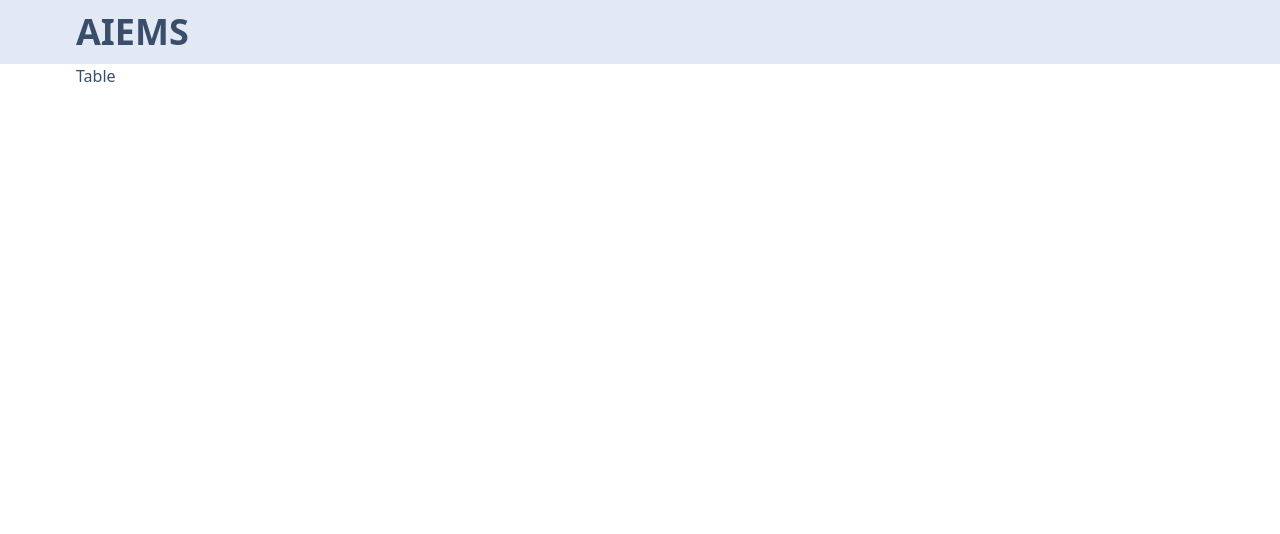
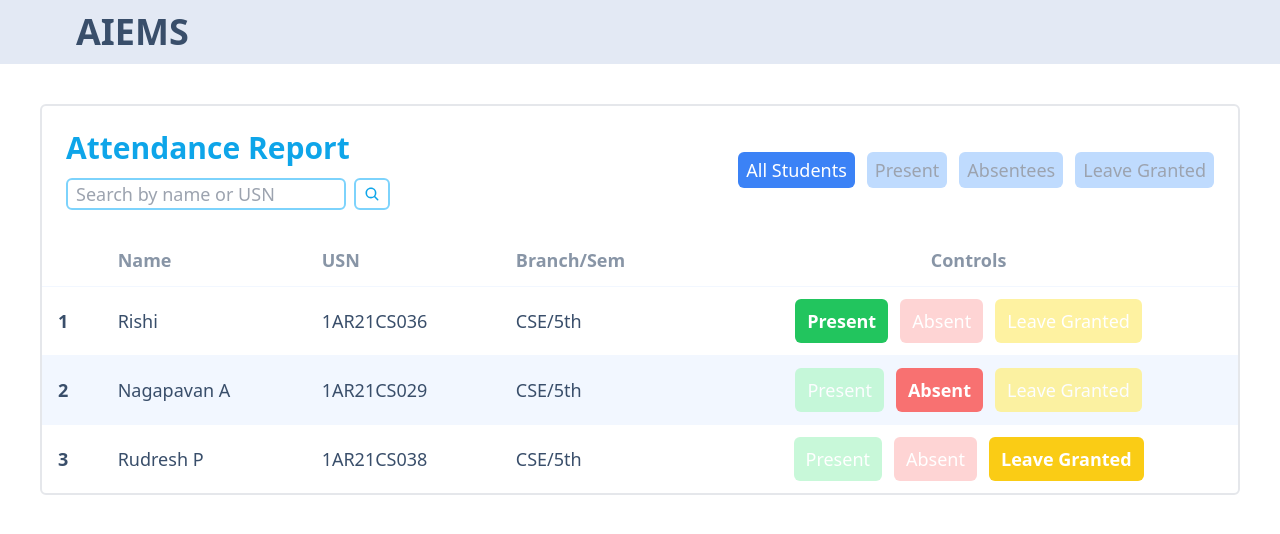
Before and after one commit to NagapavanTechWorm/ERP_System, a React (Vite) app in the folder erp_frontend/: page / in a window 1280 px wide. Shown: the top 534 px of the page. Built offline with nearby package versions, Linux system fonts and the light colour scheme.

Commit message:
table added

```diff
--- a/erp_frontend/package.json
+++ b/erp_frontend/package.json
@@ -11,7 +11,8 @@
   },
   "dependencies": {
     "react": "^18.2.0",
-    "react-dom": "^18.2.0"
+    "react-dom": "^18.2.0",
+    "react-icons": "^4.12.0"
   },
   "devDependencies": {
     "@types/react": "^18.2.43",
--- a/erp_frontend/src/components/Table.jsx
+++ b/erp_frontend/src/components/Table.jsx
@@ -1,8 +1,78 @@
-import React from 'react'
+import React from 'react';
+import { IoSearch } from "react-icons/io5";
 
 const Table = () => {
+  const data = [
+    {
+      name:"Rishi",
+      usn:"1AR21CS036",
+      branch:"CSE",
+      sem:"5th",
+      status:"present"
+    },
+    {
+      name:"Nagapavan A",
+      usn:"1AR21CS029",
+      branch:"CSE",
+      sem:"5th",
+      status:"absent"
+    },
+    {
+      name:"Rudresh P",
+      usn:"1AR21CS038",
+      branch:"CSE",
+      sem:"5th",
+      status:"granted"
+    },
+  ];
   return (
-    <div className='align-elements'>Table</div>
+    <div className="overflow-x-auto border-2 rounded-md mx-10 my-10">
+      <div className='m-6 flex flex-wrap gap-3'>
+        <div className="flex flex-col gap-3">
+          <h1 className='text-3xl font-bold text-sky-500'>Attendance Report</h1>
+          <div className="flex gap-2">
+            <input type="text" className='border-2 text-lg rounded-md px-2 min-w-max border-sky-300' placeholder='Search by name or USN'/>
+            <button className='border-2 rounded-md border-sky-300 px-2'><IoSearch className='text-sky-500'/></button>
+          </div>
+        </div>
+
+        <div className="self-center ml-auto flex gap-3 flex-wrap">
+          <button className={`rounded-md px-2 py-1 lg:text-lg h-min ${true?"bg-blue-500 text-white":"bg-blue-200 text-gray-400"}`}>All Students</button>
+          <button className={`rounded-md px-2 py-1 lg:text-lg h-min ${false?"bg-blue-500 text-white":"bg-blue-200 text-gray-400"}`}>Present</button>
+          <button className={`rounded-md px-2 py-1 lg:text-lg h-min ${false?"bg-blue-500 text-white":"bg-blue-200 text-gray-400"}`}>Absentees</button>
+          <button className={`rounded-md px-2 py-1 lg:text-lg h-min ${false?"bg-blue-500 text-white":"bg-blue-200 text-gray-400"}`}>Leave Granted</button>
+        </div>
+
+      </div>
+      <table className="table table-zebra text-lg">
+        {/* head */}
+        <thead>
+          <tr className='text-lg'>
+            <th></th>
+            <th>Name</th>
+            <th>USN</th>
+            <th>Branch/Sem</th>
+            <th className='flex'><span className='mx-auto'>Controls</span></th>
+          </tr>
+        </thead>
+        <tbody>
+          {/* row 1 */}
+          {data.map((item,index)=>{
+            return <tr>
+            <th>{index+1}</th>
+            <td>{item.name}</td>
+            <td>{item.usn}</td>
+            <td>{item.branch}/{item.sem}</td>
+            <td className='flex justify-center gap-3'>
+              <button className={`px-3 rounded-md py-2 text-sm lg:text-lg text-white ${item.status =="present"?"bg-green-500 font-semibold":"bg-green-200 font-thin opacity-80"}`}>Present</button>
+              <button className={`px-3 rounded-md py-2 text-sm lg:text-lg text-white ${item.status =="absent"?"bg-red-400 font-semibold":"bg-red-200 font-thin opacity-80"}`}>Absent</button>
+              <button className={`px-3 rounded-md py-2 text-sm lg:text-lg text-white ${item.status =="granted"?"bg-yellow-400 font-semibold":"bg-yellow-200 font-thin opacity-80"}`}>Leave Granted</button>
+            </td>
+          </tr>
+          })}
+        </tbody>
+      </table>
+    </div>
   )
 }
 
```
Also changed, not shown: 1 other file (tests, documents, lock files or other folders).
